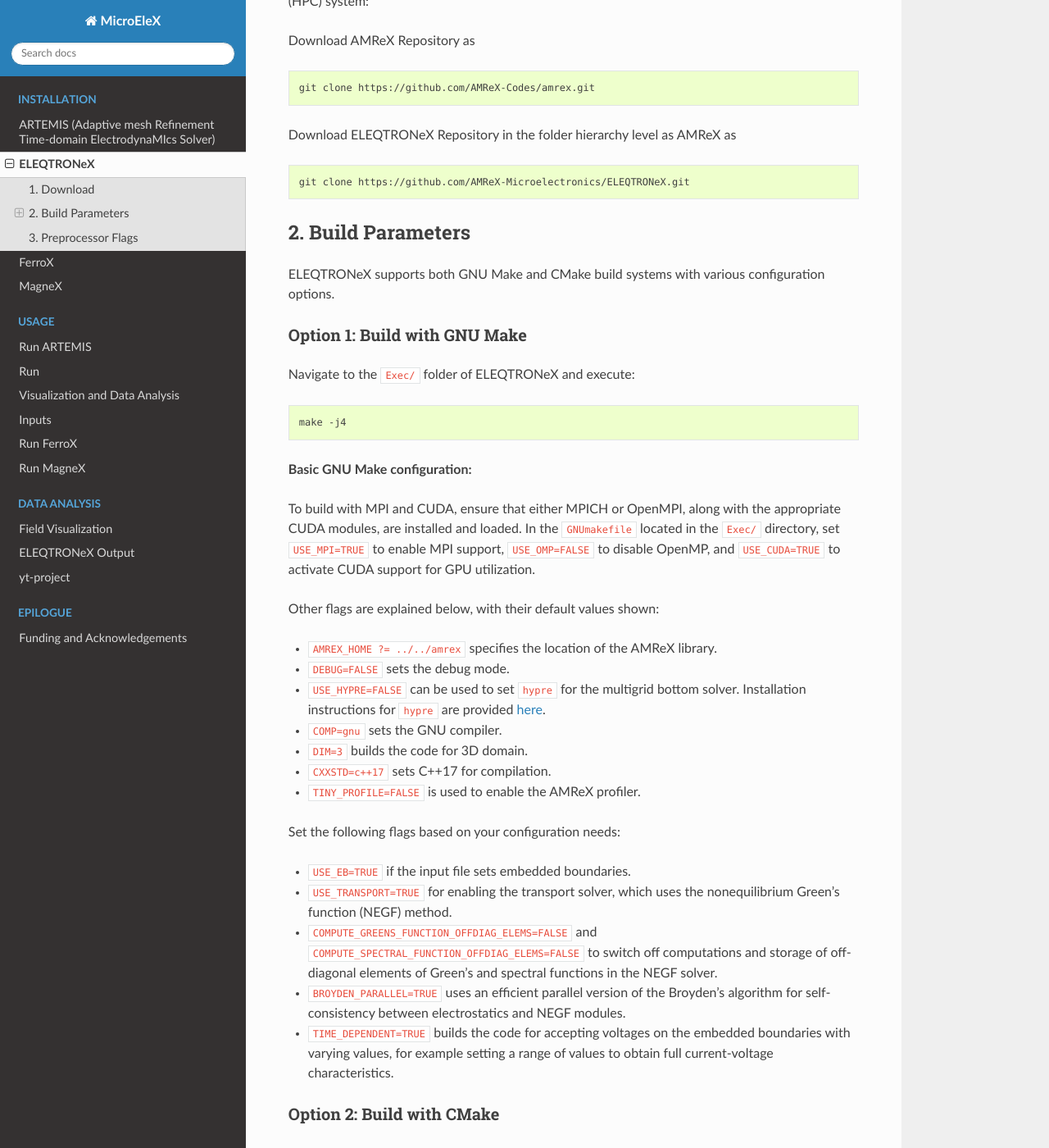
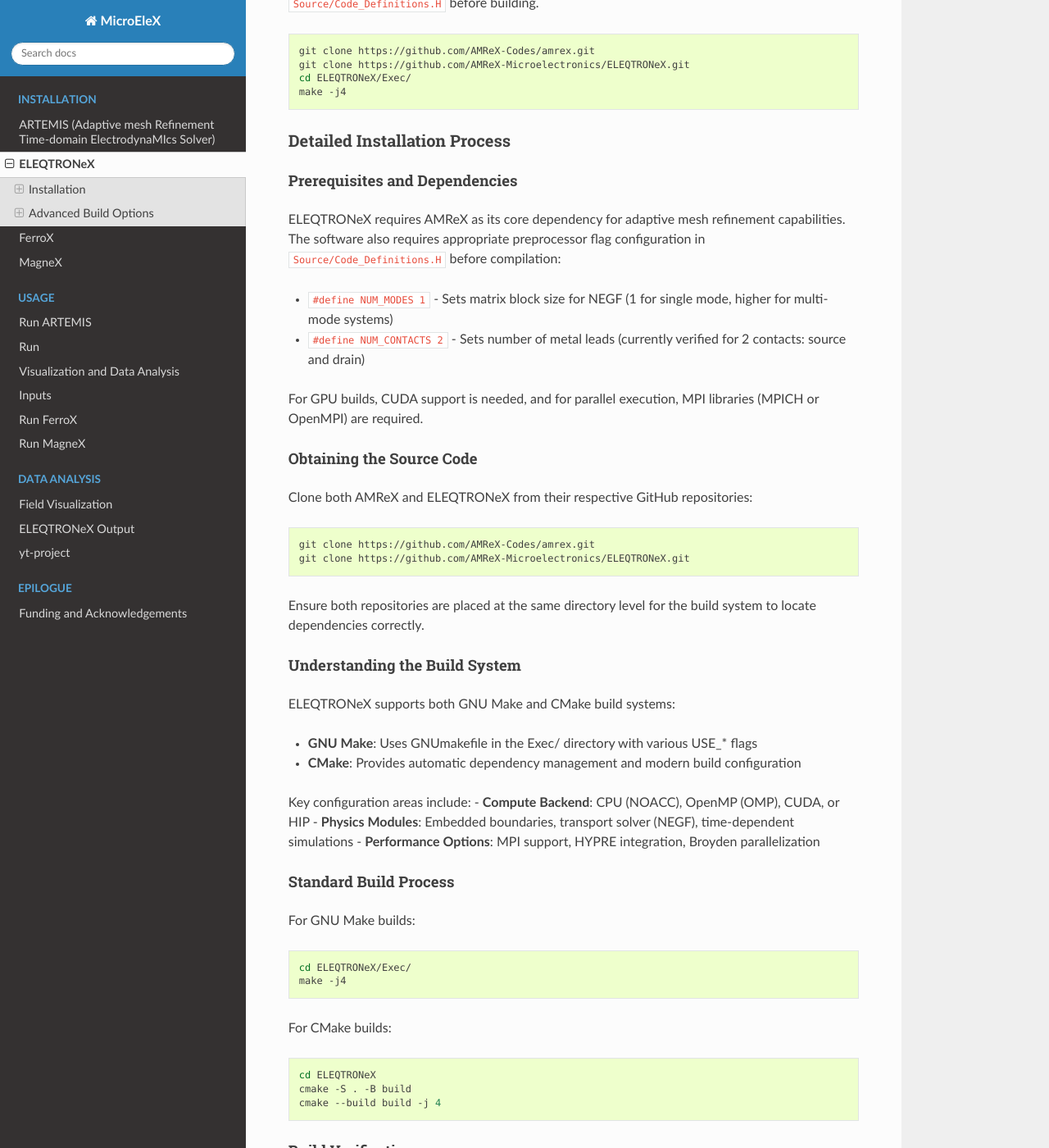
Before and after one commit to AMReX-Microelectronics/AMReX-Microelectronics.github.io, a Sphinx documentation site: the page built from Docs/source/install/eleqtroneX.rst, in a window 1280 px wide and 1400 px high, scrolled down 346 px. Shown: the whole window at 82% size. Built offline with Sphinx 7.4.7 and the Read the Docs theme 3.1.0, drawn with Linux system fonts in a browser that asks for light colours; some of the changed text lies outside the part shown.

Commit message:
Update strucutre

```diff
--- a/Docs/source/install/eleqtroneX.rst
+++ b/Docs/source/install/eleqtroneX.rst
@@ -19,88 +19,161 @@
 Our community is here to help.
 Please `report installation problems <https://github.com/AMReX-Microelectronics/ELEQTRONeX/issues/new>`_ in case you are stuck.
 
-Follow these instructions for compilation.
+Installation
+------------
 
-1. Download
------------
+Quick Start
+~~~~~~~~~~~
 
-To download the codes in your local linux system or on a specific high-performance computing (HPC) system:
-
-Download AMReX Repository as
+AMReX and ELEQTRONeX must be cloned in the same directory. Configure preprocessor flags in ``Source/Code_Definitions.H`` before building.
 
 .. code-block:: bash
 
    git clone https://github.com/AMReX-Codes/amrex.git
+   git clone https://github.com/AMReX-Microelectronics/ELEQTRONeX.git
+   cd ELEQTRONeX/Exec/
+   make -j4
 
-Download ELEQTRONeX Repository in the folder hierarchy level as AMReX as
+Detailed Installation Process
+~~~~~~~~~~~~~~~~~~~~~~~~~~~~~
+
+Prerequisites and Dependencies
+^^^^^^^^^^^^^^^^^^^^^^^^^^^^^^^
+
+ELEQTRONeX requires AMReX as its core dependency for adaptive mesh refinement capabilities. The software also requires appropriate preprocessor flag configuration in ``Source/Code_Definitions.H`` before compilation:
+
+- ``#define NUM_MODES 1`` - Sets matrix block size for NEGF (1 for single mode, higher for multi-mode systems)
+- ``#define NUM_CONTACTS 2`` - Sets number of metal leads (currently verified for 2 contacts: source and drain)
+
+For GPU builds, CUDA support is needed, and for parallel execution, MPI libraries (MPICH or OpenMPI) are required.
+
+Obtaining the Source Code
+^^^^^^^^^^^^^^^^^^^^^^^^^^
+
+Clone both AMReX and ELEQTRONeX from their respective GitHub repositories:
 
 .. code-block:: bash
 
+   git clone https://github.com/AMReX-Codes/amrex.git
    git clone https://github.com/AMReX-Microelectronics/ELEQTRONeX.git
 
-2. Build Parameters
--------------------
+Ensure both repositories are placed at the same directory level for the build system to locate dependencies correctly.
 
-ELEQTRONeX supports both GNU Make and CMake build systems with various configuration options.
+Understanding the Build System
+^^^^^^^^^^^^^^^^^^^^^^^^^^^^^^
 
-Option 1: Build with GNU Make
-~~~~~~~~~~~~~~~~~~~~~~~~~~~~~
+ELEQTRONeX supports both GNU Make and CMake build systems:
 
-Navigate to the ``Exec/`` folder of ELEQTRONeX and execute:
+- **GNU Make**: Uses GNUmakefile in the Exec/ directory with various USE_* flags
+- **CMake**: Provides automatic dependency management and modern build configuration
+
+Key configuration areas include:
+- **Compute Backend**: CPU (NOACC), OpenMP (OMP), CUDA, or HIP
+- **Physics Modules**: Embedded boundaries, transport solver (NEGF), time-dependent simulations
+- **Performance Options**: MPI support, HYPRE integration, Broyden parallelization
+
+Standard Build Process
+^^^^^^^^^^^^^^^^^^^^^^^
+
+For GNU Make builds:
 
 .. code-block:: bash
 
+   cd ELEQTRONeX/Exec/
    make -j4
 
-**Basic GNU Make configuration:**
-
-To build with MPI and CUDA, ensure that either MPICH or OpenMPI, along with the appropriate CUDA modules, are installed and loaded. In the ``GNUmakefile`` located in the ``Exec/`` directory, set ``USE_MPI=TRUE`` to enable MPI support, ``USE_OMP=FALSE`` to disable OpenMP, and ``USE_CUDA=TRUE`` to activate CUDA support for GPU utilization.
-
-Other flags are explained below, with their default values shown:
-
-- ``AMREX_HOME ?= ../../amrex`` specifies the location of the AMReX library.
-- ``DEBUG=FALSE`` sets the debug mode.
-- ``USE_HYPRE=FALSE`` can be used to set ``hypre`` for the multigrid bottom solver. Installation instructions for ``hypre`` are provided `here <https://amrex-codes.github.io/amrex/tutorials_html/Hypre_Install.html>`_.
-- ``COMP=gnu`` sets the GNU compiler.
-- ``DIM=3`` builds the code for 3D domain.
-- ``CXXSTD=c++17`` sets  C++17 for compilation.
-- ``TINY_PROFILE=FALSE`` is used to enable the AMReX profiler.
-
-Set the following flags based on your configuration needs:
-
-- ``USE_EB=TRUE`` if the input file sets embedded boundaries.
-- ``USE_TRANSPORT=TRUE`` for enabling the transport solver, which uses the nonequilibrium Green's function (NEGF) method.
-- ``COMPUTE_GREENS_FUNCTION_OFFDIAG_ELEMS=FALSE`` and ``COMPUTE_SPECTRAL_FUNCTION_OFFDIAG_ELEMS=FALSE`` to switch off computations and storage of off-diagonal elements of Green's and spectral functions in the NEGF solver.
-- ``BROYDEN_PARALLEL=TRUE`` uses an efficient parallel version of the Broyden's algorithm for self-consistency between electrostatics and NEGF modules.
-- ``TIME_DEPENDENT=TRUE`` builds the code for accepting voltages on the embedded boundaries with varying values, for example setting a range of values to obtain full current-voltage characteristics.
-
-Option 2: Build with CMake
-~~~~~~~~~~~~~~~~~~~~~~~~~~~
-
-ELEQTRONeX also supports building with CMake, which automatically downloads and builds dependencies.
-
-**Basic CPU build (NOACC backend):**
+For CMake builds:
 
 .. code-block:: bash
 
+   cd ELEQTRONeX
    cmake -S . -B build
    cmake --build build -j 4
 
-**OpenMP build:**
+Build Verification
+^^^^^^^^^^^^^^^^^^
+
+After successful compilation, verify the build by checking that the executable was created and can display help information. Also ensure any required preprocessor flags in ``Source/Code_Definitions.H`` are properly configured for your simulation needs.
+
+Advanced Build Options
+-----------------------
+
+Alternative Build Systems
+~~~~~~~~~~~~~~~~~~~~~~~~~~
+
+**GNU Make with Custom Flags:**
+
+To build with MPI and CUDA, ensure that either MPICH or OpenMPI, along with the appropriate CUDA modules, are installed and loaded. Configure in the GNUmakefile located in the Exec/ directory by setting the appropriate USE_* flags as described in the Compile-Time Configuration Options section.
+
+**CMake with Specific Backends:**
+
+OpenMP build:
 
 .. code-block:: bash
 
    cmake -S . -B build -DELEQTRONeX_COMPUTE=OMP
    cmake --build build -j 4
 
-**CUDA build:**
+CUDA build:
 
 .. code-block:: bash
 
    cmake -S . -B build -DELEQTRONeX_COMPUTE=CUDA
    cmake --build build -j 4
 
-**Core CMake Configuration Options:**
+Performance Optimizations
+~~~~~~~~~~~~~~~~~~~~~~~~~~
+
+**CPU build with embedded boundaries and transport:**
+
+.. code-block:: bash
+
+   cmake -S . -B build \
+     -DELEQTRONeX_COMPUTE=OMP \
+     -DELEQTRONeX_EB=ON \
+     -DELEQTRONeX_TRANSPORT=ON
+
+**GPU build with HYPRE support:**
+
+.. code-block:: bash
+
+   cmake -S . -B build \
+     -DELEQTRONeX_COMPUTE=CUDA \
+     -DELEQTRONeX_HYPRE=ON
+
+**Debug build with printing enabled:**
+
+.. code-block:: bash
+
+   cmake -S . -B build \
+     -DCMAKE_BUILD_TYPE=Debug \
+     -DELEQTRONeX_PRINT_HIGH=ON
+
+Compile-Time Configuration Options
+~~~~~~~~~~~~~~~~~~~~~~~~~~~~~~~~~~
+
+**GNU Make Configuration Flags:**
+
+Configure in GNUmakefile with the following options and their defaults:
+
+- ``AMREX_HOME ?= ../../amrex`` - Specifies the location of the AMReX library
+- ``DEBUG=FALSE`` - Sets debug mode
+- ``USE_HYPRE=FALSE`` - Enable hypre for multigrid bottom solver
+- ``COMP=gnu`` - Sets GNU compiler
+- ``DIM=3`` - Builds code for 3D domain
+- ``CXXSTD=c++17`` - Sets C++17 for compilation
+- ``TINY_PROFILE=FALSE`` - Enable AMReX profiler
+- ``USE_MPI=TRUE`` - Enable MPI support
+- ``USE_OMP=FALSE`` - Disable OpenMP
+- ``USE_CUDA=TRUE`` - Activate CUDA support for GPU utilization
+- ``USE_EB=TRUE`` - Enable embedded boundaries
+- ``USE_TRANSPORT=TRUE`` - Enable transport solver (NEGF method)
+- ``COMPUTE_GREENS_FUNCTION_OFFDIAG_ELEMS=FALSE`` - Switch off computations and storage of off-diagonal elements of Green's functions in NEGF solver
+- ``COMPUTE_SPECTRAL_FUNCTION_OFFDIAG_ELEMS=FALSE`` - Switch off computations and storage of off-diagonal elements of spectral functions in NEGF solver
+- ``BROYDEN_PARALLEL=TRUE`` - Use efficient parallel version of Broyden's algorithm for self-consistency between electrostatics and NEGF modules
+- ``TIME_DEPENDENT=TRUE`` - Build code for accepting voltages on embedded boundaries with varying values
+
+**Common CMake Options:**
 
 - ``-DELEQTRONeX_COMPUTE=NOACC/OMP/CUDA/HIP`` - Computing backend (default: NOACC)
 - ``-DELEQTRONeX_MPI=ON/OFF`` - Multi-node support (default: ON)
@@ -117,39 +190,17 @@
 - ``-DELEQTRONeX_PRINT_LOW=ON/OFF`` - Low level debug printing (default: OFF)
 - ``-DELEQTRONeX_PRINT_NAME=ON/OFF`` - Function name debug printing (default: OFF)
 
-**AMReX Configuration Options:**
+**Preprocessor Configuration:**
 
-Use external AMReX installation:
+Set flags in ``Source/Code_Definitions.H`` before compilation:
 
-.. code-block:: bash
+- ``#define NUM_MODES 1`` - Sets matrix block size for NEGF (1 for single mode, higher for multi-mode systems)
+- ``#define NUM_CONTACTS 2`` - Sets number of metal leads (currently verified for 2 contacts: source and drain)
 
-   cmake -S . -B build \
-     -DELEQTRONeX_amrex_internal=OFF \
-     -DAMReX_DIR=/path/to/amrex/lib/cmake/AMReX
+Advanced Build Examples
+~~~~~~~~~~~~~~~~~~~~~~~
 
-Use local AMReX source directory:
-
-.. code-block:: bash
-
-   cmake -S . -B build -DELEQTRONeX_amrex_src=/path/to/amrex/source
-
-Use custom AMReX repository/branch:
-
-.. code-block:: bash
-
-   cmake -S . -B build \
-     -DELEQTRONeX_amrex_repo=https://github.com/user/amrex.git \
-     -DELEQTRONeX_amrex_branch=my_branch
-
-Test with specific AMReX pull request:
-
-.. code-block:: bash
-
-   cmake -S . -B build -DELEQTRONeX_amrex_pr=1234
-
-**Advanced Build Examples:**
-
-CPU build with embedded boundaries and transport:
+**CPU build with embedded boundaries and transport:**
 
 .. code-block:: bash
 
@@ -158,7 +209,7 @@
      -DELEQTRONeX_EB=ON \
      -DELEQTRONeX_TRANSPORT=ON
 
-GPU build with HYPRE support:
+**GPU build with HYPRE support:**
 
 .. code-block:: bash
 
@@ -166,7 +217,7 @@
      -DELEQTRONeX_COMPUTE=CUDA \
      -DELEQTRONeX_HYPRE=ON
 
-Debug build with all print options enabled:
+**Debug build with all print options enabled:**
 
 .. code-block:: bash
 
@@ -174,27 +225,47 @@
      -DCMAKE_BUILD_TYPE=Debug \
      -DELEQTRONeX_PRINT_HIGH=ON
 
-Build with local AMReX source (recommended for development):
+**Build with local AMReX source (recommended for development):**
 
 .. code-block:: bash
 
    cmake -S . -B build -DELEQTRONeX_amrex_src=../amrex
    cmake --build build -j 4
 
-Build with external AMReX using CMAKE_PREFIX_PATH:
+**Build with external AMReX using CMAKE_PREFIX_PATH:**
 
 .. code-block:: bash
 
    export CMAKE_PREFIX_PATH=/path/to/amrex/install:$CMAKE_PREFIX_PATH
    cmake -S . -B build -DELEQTRONeX_amrex_internal=OFF
 
-3. Preprocessor Flags
----------------------
-Set preprocessor flags in the ``../Source/Code_Definitions.H`` file before compiling the code, depending on your configuration needs.
+Platform-Specific Configurations
+~~~~~~~~~~~~~~~~~~~~~~~~~~~~~~~~~
 
-The important ones are:
+**External AMReX Installation:**
 
-- ``#define NUM_MODES 1`` sets the size of block for each matrix element used in NEGF.
-  For example, for modeling carbon nanotubes with single mode using mode-space approximation, NUM_MODES is set to 1, which implies each element of Hamiltonian matrix is a number. If it were 2, it would be an array of size 2. For other materials, this number may set the matrix block as a submatrix of size ``NUM_MODES x NUM_MODES``.
+.. code-block:: bash
 
-- ``#define NUM_CONTACTS 2`` sets number of metal leads to 2 for source and drain. At present, the code is verified for 2 leads.
+   cmake -S . -B build \
+     -DELEQTRONeX_amrex_internal=OFF \
+     -DAMReX_DIR=/path/to/amrex/lib/cmake/AMReX
+
+**Local AMReX Source Directory:**
+
+.. code-block:: bash
+
+   cmake -S . -B build -DELEQTRONeX_amrex_src=/path/to/amrex/source
+
+**Custom AMReX Repository/Branch:**
+
+.. code-block:: bash
+
+   cmake -S . -B build \
+     -DELEQTRONeX_amrex_repo=https://github.com/user/amrex.git \
+     -DELEQTRONeX_amrex_branch=my_branch
+
+**Test with Specific AMReX Pull Request:**
+
+.. code-block:: bash
+
+   cmake -S . -B build -DELEQTRONeX_amrex_pr=1234
```
